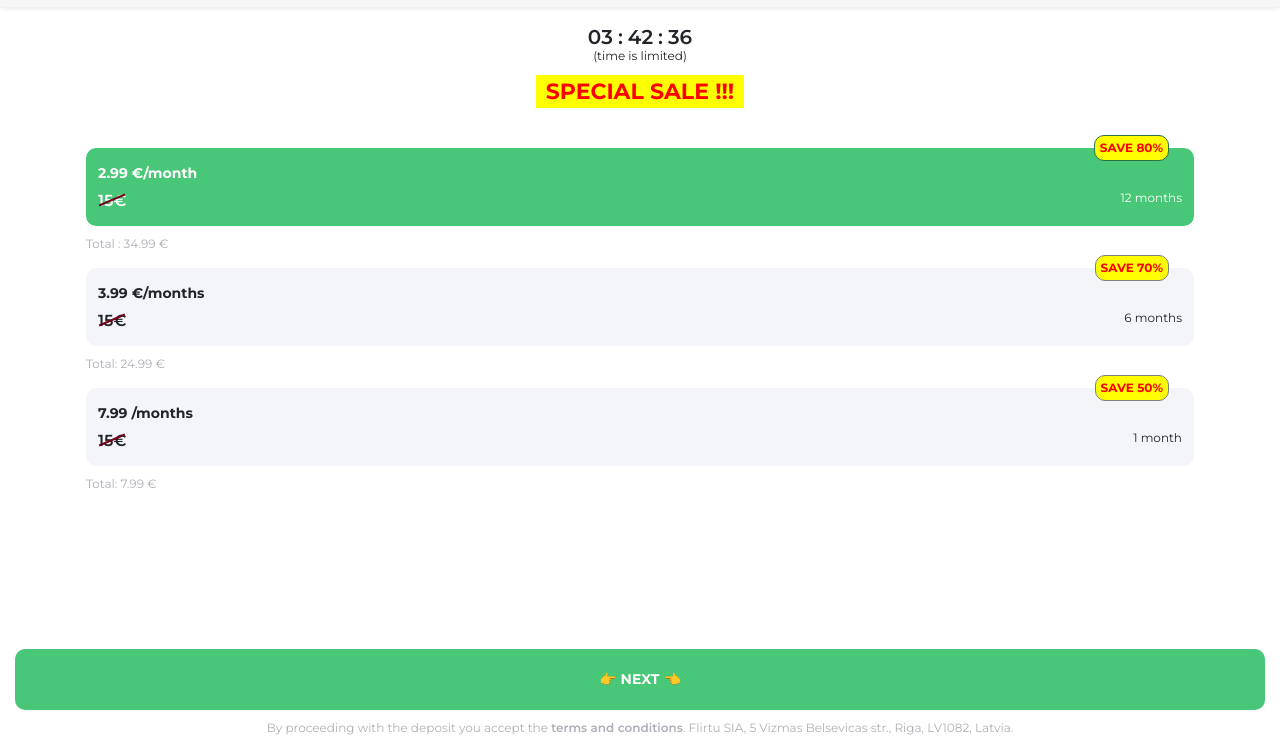
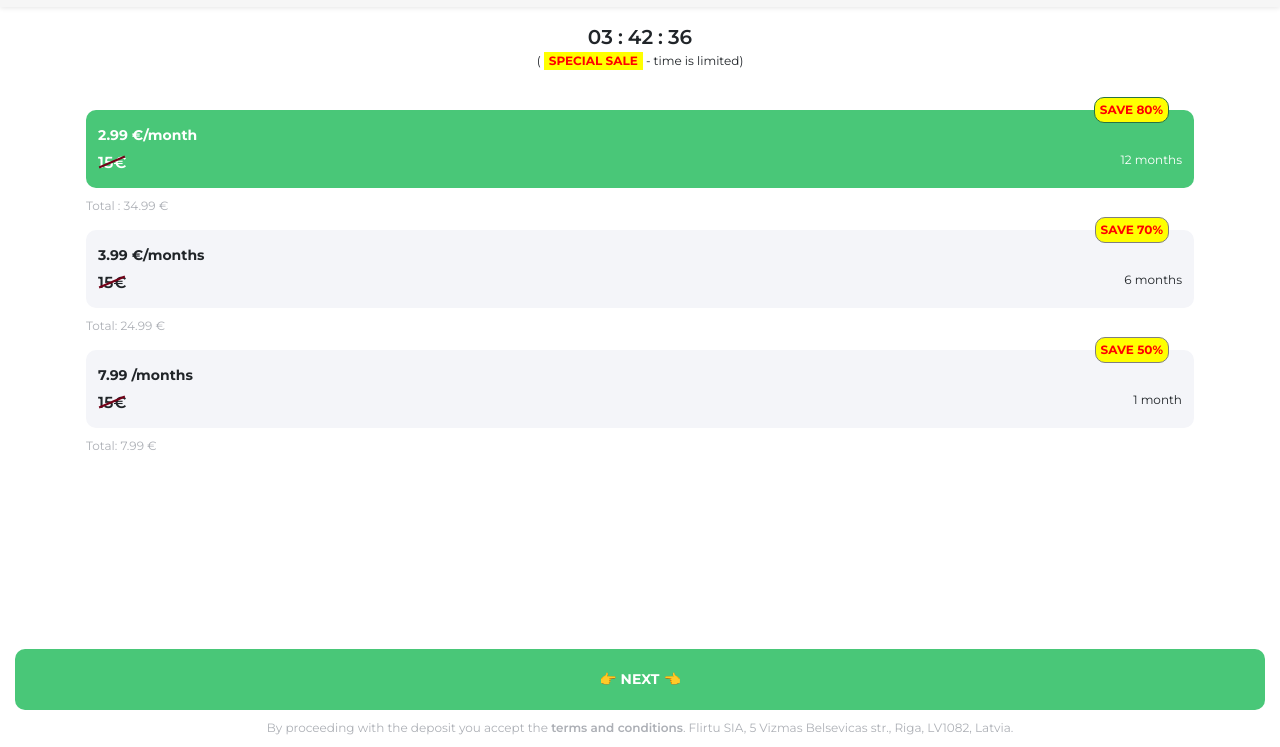
Before and after one commit to webDevT/flirtu-vip, a website: page app/plans.html in a window 1280 px wide. Shown: the part 53-800 px from the top of the page. Drawn offline with nearby package versions, Linux system fonts and the light colour scheme.

Commit message:
speciall salle

```diff
--- a/app/plans.html
+++ b/app/plans.html
@@ -53,8 +53,10 @@
 					</div>
 				  </div>
 
-                  <div class="timer-text">
-                    (time is limited)
+                  <div class="timer-text">(
+                    <div class="special-sale__title">
+                        SPECIAL SALE
+                    </div> - time is limited)
                 </div>
 
                 </div>
@@ -62,9 +64,7 @@
 
 
 
-                <div class="special-sale__title">
-                    SPECIAL SALE !!!
-                </div>
+
 
             </div>
 
--- a/app/sass/style.sass
+++ b/app/sass/style.sass
@@ -286,11 +286,15 @@ a:hover
 .special-sale--2
     padding-top: 80px
     .special-sale__title
-        font-size: 22px
+        font-size: 12px
+    .special-sale__title
+        padding-left: 5px
+        padding-right: 5px
     .timer
         font-size: 20px
     .timer-text
         font-size: 12px
+        margin-top: 5px
 
 
 .special-sale__header-sub-title
@@ -321,7 +325,7 @@ a:hover
     .special-sale__title
         margin-bottom: 10px
     .timer-wrapper
-        margin-bottom: 10px
+        margin-bottom: 0px
 .timer_section
     div
         line-height: 1
```
Also changed, not shown: docs/plans.html (+5 -5 lines), app/css/style.min.css, docs/css/style.min.css.
